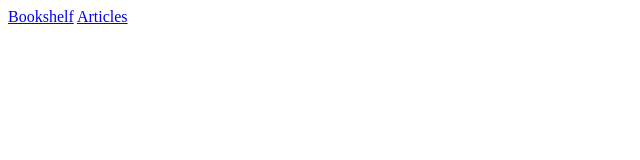
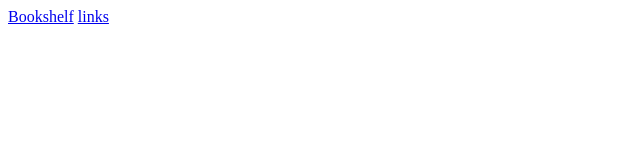
Before and after one commit to rauzaruku/rauzaruku.github.io, a plain HTML site: page index.html in a window 1280 px wide. Shown: the full height of the page, 0-640 px from the left. Drawn offline with Linux system fonts and the light colour scheme.

Commit message:
chore: correction

```diff
--- a/index.html
+++ b/index.html
@@ -7,6 +7,6 @@
 </head>
 <body>
   <a href="/books.html">Bookshelf</a>
-  <a href="/links.html">Articles</a>
+  <a href="/links.html">links</a>
 </body>
 </html>
```
